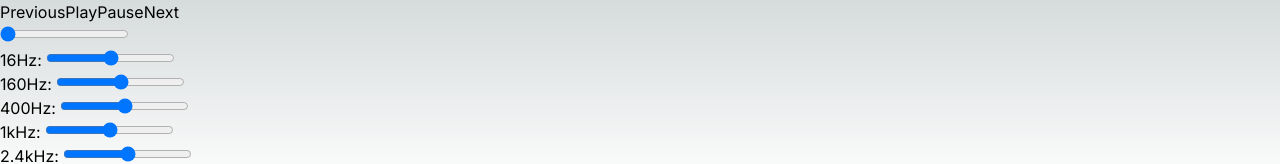
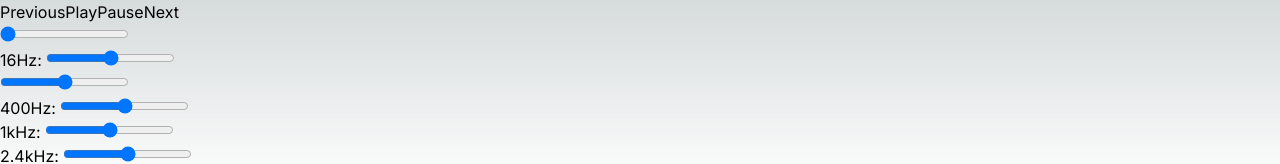
Before and after one commit to jibon-roy/next-audio-equalizer, a Next.js app: page /audio in a window 1280 px wide. Shown: the top 164 px of the page. Built offline with nearby package versions, Linux system fonts and the light colour scheme.

Commit message:
equlizer update #2

```diff
--- a/src/app/components/Equlizer.tsx
+++ b/src/app/components/Equlizer.tsx
@@ -58,7 +58,7 @@ const Equalizer: React.FC<EqualizerProps> = ({
         />
       </div>
       <div>
-        <label>160Hz: </label>
+        {/* <label>160Hz: </label> */}
         <input
           type="range"
           min="-40"
```
